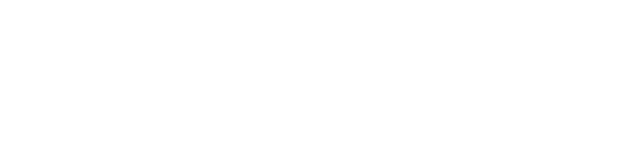
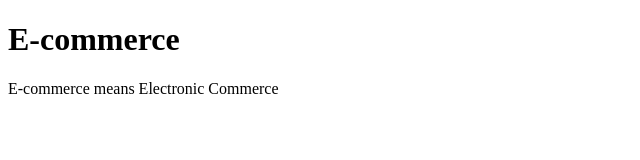
Before and after one commit to Nessa-Bella/e-commerce_site, a plain HTML site: page index.html in a window 1280 px wide. Shown: the whole page, without its empty margins (0-640 px from the left). Drawn offline with Linux system fonts and the light colour scheme.

Commit message:
Added E-Commerce Meaning

```diff
--- a/index.html
+++ b/index.html
@@ -7,6 +7,9 @@
     <title>Document</title>
 </head>
 <body>
-
+    <header>
+        <h1>E-commerce</h1>
+        <p>E-commerce means Electronic Commerce</p>
+    </header>
 </body>
 </html>
```
